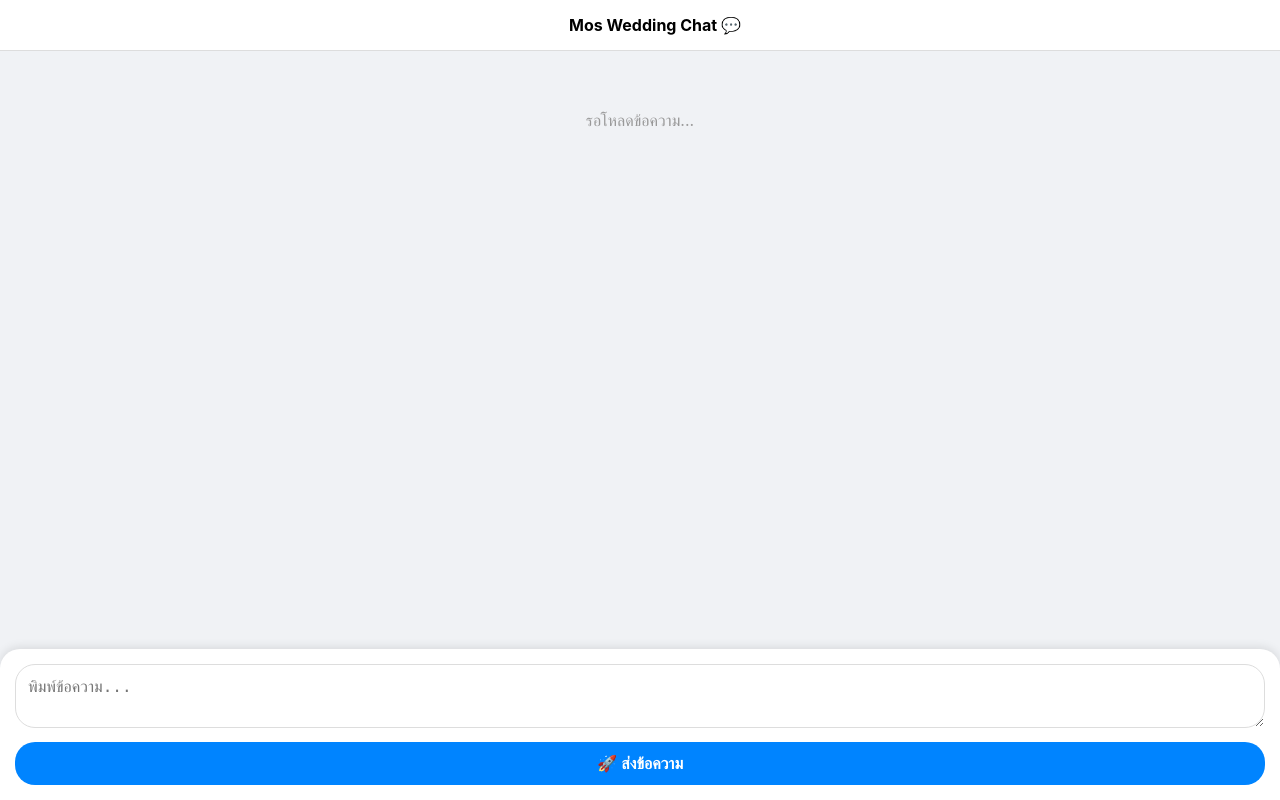
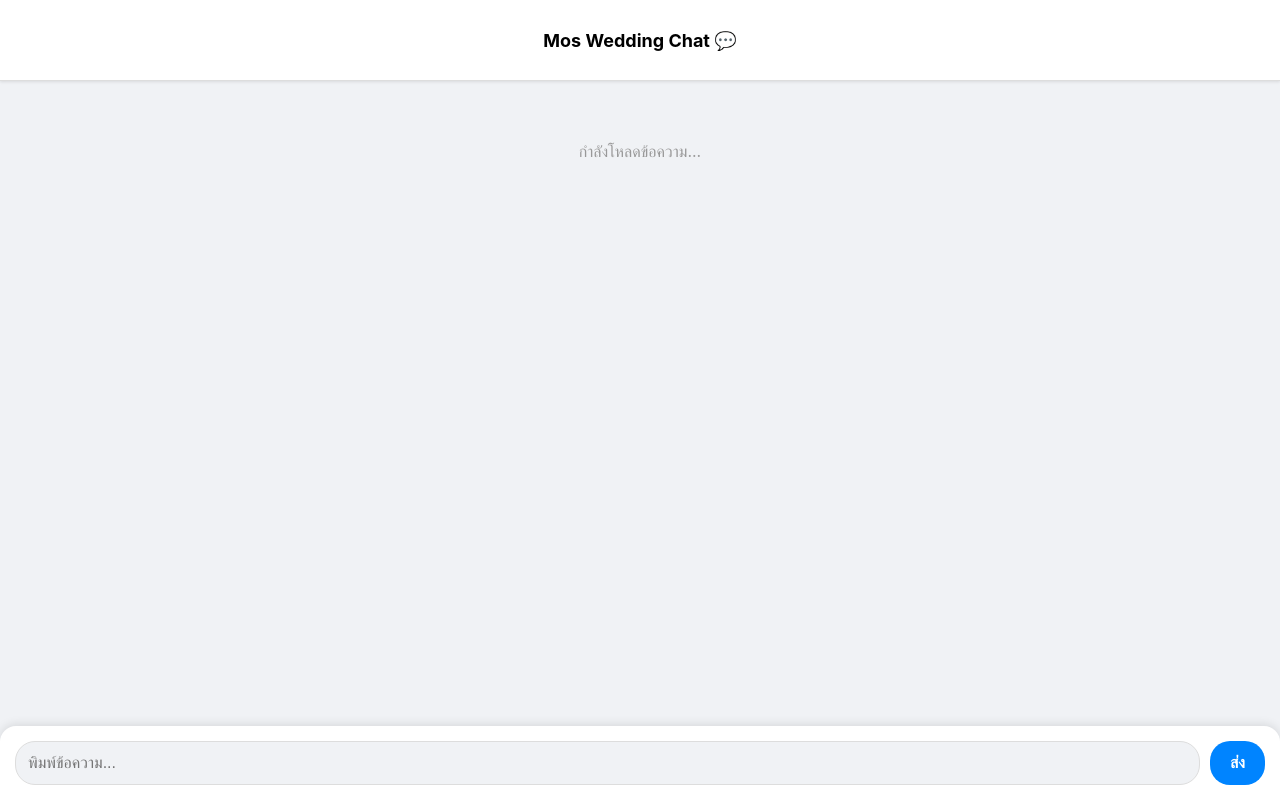
Before and after one commit to watchara54692/mos-wedding, a Flask app: page / in a window 1280 px wide. Run offline with Flask 3, Linux system fonts and the light colour scheme; the visitor is signed in with stand-in values (Sample User, id 1).

Commit message:
Update index.html

```diff
--- a/templates/index.html
+++ b/templates/index.html
@@ -2,50 +2,57 @@
 <html lang="th">
 <head>
     <meta charset="UTF-8">
-    <meta name="viewport" content="width=device-width, initial-scale=1.0">
+    <meta name="viewport" content="width=device-width, initial-scale=1.0, maximum-scale=1.0, user-scalable=no">
     <title>Mos Wedding Admin</title>
     <link rel="manifest" href="/static/manifest.json">
     <meta name="apple-mobile-web-app-capable" content="yes">
     <meta name="apple-mobile-web-app-status-bar-style" content="black-translucent">
+    <style>
+        body { font-family: -apple-system, BlinkMacSystemFont, "Segoe UI", Roboto, sans-serif; margin: 0; background: #f0f2f5; display: flex; flex-direction: column; height: 100vh; overflow: hidden; }
+        .header { background: #fff; padding: 15px; text-align: center; font-weight: bold; border-bottom: 1px solid #ddd; height: 50px; display: flex; align-items: center; justify-content: center; font-size: 18px; box-shadow: 0 1px 3px rgba(0,0,0,0.1); }
+        .chat-container { flex: 1; padding: 10px 10px 200px 10px; overflow-y: auto; display: flex; flex-direction: column; gap: 8px; scroll-behavior: smooth; }
 
-    <style>
-        body { font-family: -apple-system, BlinkMacSystemFont, sans-serif; margin: 0; background: #f0f2f5; display: flex; flex-direction: column; height: 100vh; }
-        .header { background: #fff; padding: 15px; text-align: center; font-weight: bold; border-bottom: 1px solid #ddd; position: fixed; top: 0; width: 100%; z-index: 10; }
-        .chat-container { flex: 1; padding: 60px 10px 180px 10px; overflow-y: auto; display: flex; flex-direction: column; gap: 10px; }
-
-        .bubble { max-width: 80%; padding: 10px 15px; border-radius: 18px; line-height: 1.4; font-size: 15px; }
-        .user { align-self: flex-start; background: #e4e6eb; color: #000; border-bottom-left-radius: 4px; }
+        .bubble { max-width: 80%; padding: 10px 14px; border-radius: 18px; line-height: 1.4; font-size: 15px; word-wrap: break-word; }
+        .user { align-self: flex-start; background: #e4e6eb; color: #050505; border-bottom-left-radius: 4px; }
         .admin { align-self: flex-end; background: #0084ff; color: #fff; border-bottom-right-radius: 4px; }
 
-        /* กล่อง AI ด้านล่าง */
-        .ai-control { position: fixed; bottom: 0; width: 100%; background: #fff; padding: 15px; box-shadow: 0 -2px 10px rgba(0,0,0,0.1); border-top-left-radius: 20px; border-top-right-radius: 20px; box-sizing: border-box; }
-        .ai-suggestion { background: #fff9c4; padding: 10px; border-radius: 10px; margin-bottom: 10px; font-size: 14px; border: 1px dashed #fbc02d; color: #555; }
-        .input-box { width: 100%; padding: 12px; border: 1px solid #ddd; border-radius: 20px; font-size: 16px; margin-bottom: 10px; box-sizing: border-box; }
-        .btn-send { width: 100%; background: #0084ff; color: white; border: none; padding: 12px; border-radius: 20px; font-size: 16px; font-weight: bold; cursor: pointer; }
-        .btn-send:active { transform: scale(0.98); }
+        /* AI Control Panel */
+        .ai-control { position: fixed; bottom: 0; left: 0; width: 100%; background: #fff; padding: 15px; box-shadow: 0 -2px 10px rgba(0,0,0,0.1); border-top-left-radius: 16px; border-top-right-radius: 16px; box-sizing: border-box; z-index: 100; }
+        .ai-suggestion { background: #fff9c4; padding: 10px; border-radius: 10px; margin-bottom: 10px; font-size: 14px; border: 1px dashed #fbc02d; color: #444; display: none; }
+        .ai-header { font-weight: bold; color: #f57f17; display: flex; justify-content: space-between; margin-bottom: 5px; }
+        .use-btn { background: none; border: none; color: #0084ff; font-weight: bold; cursor: pointer; font-size: 13px; }
+
+        .input-group { display: flex; gap: 10px; }
+        .input-box { flex: 1; padding: 12px; border: 1px solid #ddd; border-radius: 20px; font-size: 16px; outline: none; background: #f0f2f5; }
+        .btn-send { background: #0084ff; color: white; border: none; padding: 0 20px; border-radius: 20px; font-size: 16px; font-weight: bold; cursor: pointer; display: flex; align-items: center; }
+        .btn-send:active { transform: scale(0.95); }
     </style>
 </head>
 <body>
-
     <div class="header">Mos Wedding Chat 💬</div>
-
     <div class="chat-container" id="chatBox">
-        <div style="text-align:center; color:#999; margin-top:50px;">รอโหลดข้อความ...</div>
+        <div style="text-align:center; color:#999; margin-top:50px;">กำลังโหลดข้อความ...</div>
     </div>
 
     <div class="ai-control">
-        <div id="aiSuggestion" class="ai-suggestion" style="display:none;">
-            🤖 <strong>AI แนะนำ:</strong> <span id="aiText">กำลังวิเคราะห์...</span>
-            <button onclick="useSuggestion()" style="background:none; border:none; color:#0084ff; font-weight:bold; float:right;">ใช้ข้อความนี้</button>
+        <div id="aiSuggestion" class="ai-suggestion">
+            <div class="ai-header">
+                🤖 AI แนะนำ:
+                <button class="use-btn" onclick="useSuggestion()">ใช้ข้อความนี้ 👇</button>
+            </div>
+            <span id="aiText">...</span>
         </div>
-        <textarea id="replyInput" class="input-box" rows="2" placeholder="พิมพ์ข้อความ..."></textarea>
-        <button class="btn-send" onclick="sendReply()">🚀 ส่งข้อความ</button>
+        <div class="input-group">
+            <input type="text" id="replyInput" class="input-box" placeholder="พิมพ์ข้อความ..." autocomplete="off">
+            <button class="btn-send" onclick="sendReply()">ส่ง</button>
+        </div>
     </div>
 
     <script>
-        let lastSenderId = ""; // จำไว้ว่าคุยกับใครล่าสุด
+        let lastSenderId = "";
+        let isScrolledToBottom = true;
 
-        // 1. ดึงแชททุก 2 วินาที (Real-time แบบบ้านๆ)
+        // ดึงแชททุก 2 วินาที
         setInterval(loadChats, 2000);
 
         async function loadChats() {
@@ -58,23 +65,34 @@
                 chats.forEach(c => {
                     if (c.sender_type === 'user') {
                         html += `<div class="bubble user">👤 ${c.message}</div>`;
-                        lastSenderId = c.sender_id; // อัปเดต ID คนล่าสุด
+                        lastSenderId = c.sender_id;
                     } else if (c.sender_type === 'admin') {
                         html += `<div class="bubble admin">${c.message}</div>`;
                     } else if (c.sender_type === 'ai_suggestion') {
-                        // ถ้าเป็นคำแนะนำ AI เก็บไว้โชว์ในกล่องเหลือง
-                        aiText = c.message;
+                        aiText = c.message; // เก็บไว้โชว์ในกล่อง
                     }
                 });
 
-                document.getElementById('chatBox').innerHTML = html;
+                let chatBox = document.getElementById('chatBox');
+                // เช็คว่ามีข้อความใหม่ไหม ถ้ามีค่อยอัปเดต (กันหน้าจอกระตุก)
+                if (chatBox.innerHTML !== html) {
+                    chatBox.innerHTML = html;
+                    if (isScrolledToBottom) scrollToBottom();
+                }
 
-                // โชว์กล่อง AI ถ้ามีคำแนะนำ
                 if (aiText) {
                     document.getElementById('aiSuggestion').style.display = 'block';
                     document.getElementById('aiText').innerText = aiText;
+                } else {
+                    document.getElementById('aiSuggestion').style.display = 'none';
                 }
+
             } catch (e) { console.log(e); }
+        }
+
+        function scrollToBottom() {
+            let chatBox = document.getElementById('chatBox');
+            chatBox.scrollTop = chatBox.scrollHeight;
         }
 
         function useSuggestion() {
@@ -83,17 +101,18 @@
         }
 
         async function sendReply() {
-            let msg = document.getElementById('replyInput').value;
-            if (!msg || !lastSenderId) return alert("ไม่พบผู้รับ หรือ ข้อความว่างเปล่า");
+            let input = document.getElementById('replyInput');
+            let msg = input.value.trim();
+            if (!msg || !lastSenderId) return alert("ไม่พบผู้รับ หรือ ข้อความว่าง");
 
-            document.getElementById('replyInput').value = ""; // เคลียร์ช่อง
+            input.value = ""; // เคลียร์ช่อง
+            document.getElementById('aiSuggestion').style.display = 'none'; // ซ่อน AI ชั่วคราว
 
             await fetch('/api/send_reply', {
                 method: 'POST',
                 headers: {'Content-Type': 'application/json'},
                 body: JSON.stringify({ sender_id: lastSenderId, message: msg })
             });
-
             loadChats(); // รีโหลดทันที
         }
     </script>
```
